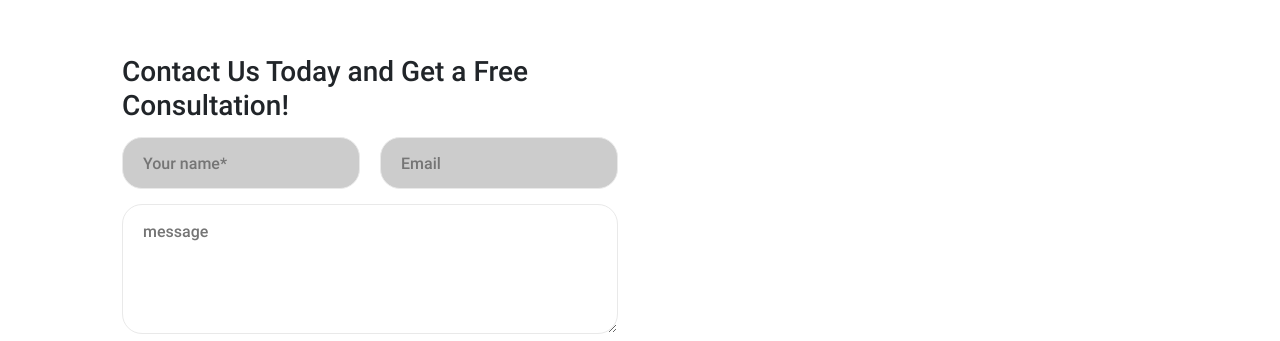
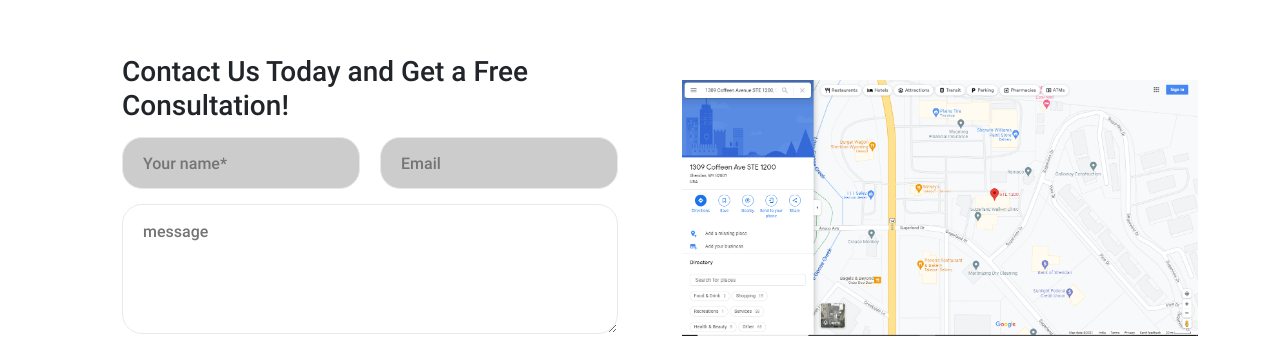
Before and after one commit to Qodit1609/TheRapidHire.Com, a React (Create React App) app: page / in a window 1280 px wide. Shown: the part 611-952 px from the top of the page. Built offline with nearby package versions, Linux system fonts and the light colour scheme; no server answers.

Commit message:
map added

```diff
--- a/src/Components/Contact/Contact.js
+++ b/src/Components/Contact/Contact.js
@@ -113,11 +113,11 @@ const Contact = () => {
               data-wow-delay="300ms"
               data-wow-duration="1000ms"
             >
-              {/* <div class="nio-eig-contact-img position-relative">
+              <div class="nio-eig-contact-img position-relative">
                 <div class="nio-eig-contact-img-wrap">
                   <img src={addressMap} class="img-fluid" alt="" />
                 </div>
-              </div> */}
+              </div>
             </div>
           </div>
         </div>
--- a/src/Components/Contact/Contact_child.js
+++ b/src/Components/Contact/Contact_child.js
@@ -218,7 +218,7 @@ const Contact_child = () => {
                     </div>
                   </div>
                 </div>
-                {/* <div class="col-lg-6">
+                <div class="col-lg-6">
                   <iframe
                     class="w-100 contact-ifream"
                     src="https://www.google.com/maps/embed?pb=!1m18!1m12!1m3!1d2831.834995446162!2d-106.94314568446521!3d44.78416917909886!2m3!1f0!2f0!3f0!3m2!1i1024!2i768!4f13.1!3m3!1m2!1s0x5335f009b7255555%3A0xef97aa92cd680505!2s1309%20Coffeen%20Ave%20STE%201200%2C%20Sheridan%2C%20WY%2082801%2C%20USA!5e0!3m2!1sen!2sin!4v1632286156579!5m2!1sen!2sin"
@@ -227,7 +227,7 @@ const Contact_child = () => {
                     allowfullscreen=""
                     loading="lazy"
                   ></iframe>
-                </div> */}
+                </div>
               </div>
             </div>
           </div>
```
Also changed, not shown: 1 other file (tests, documents, lock files or other folders).
